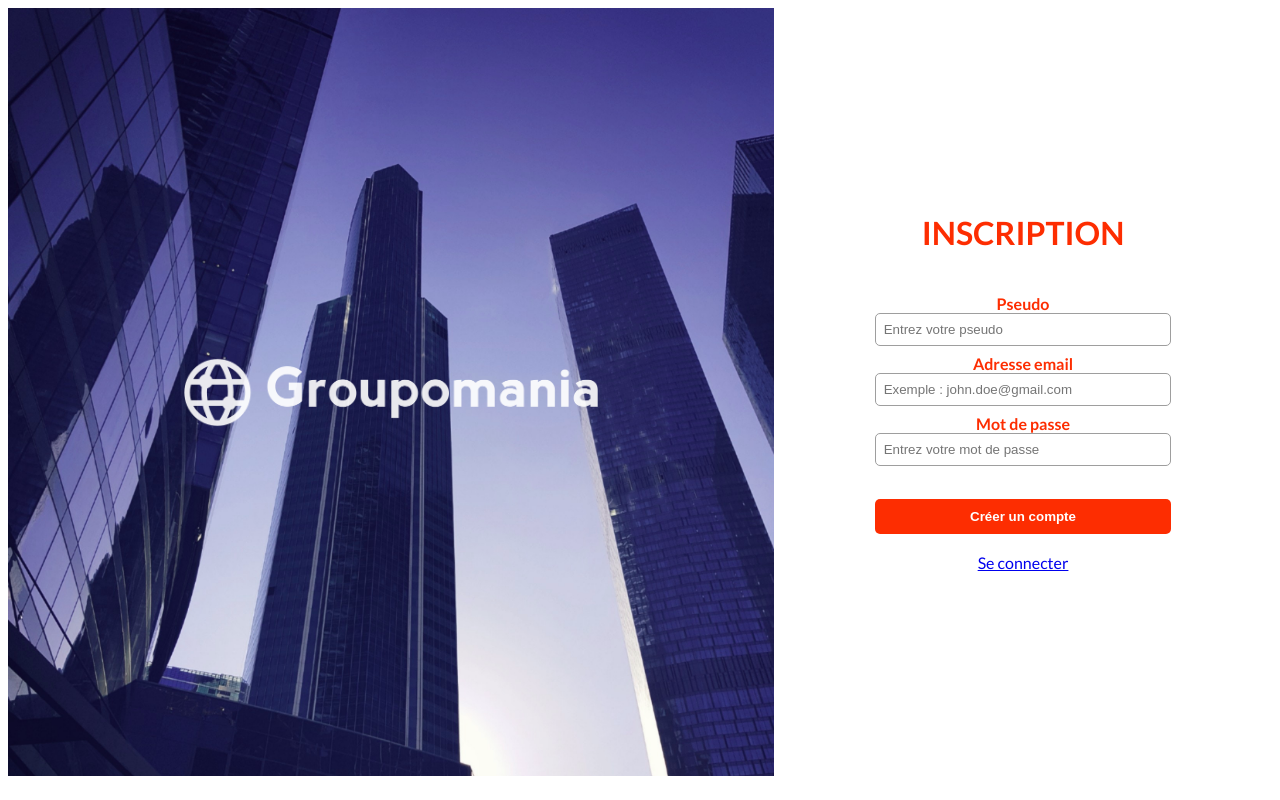
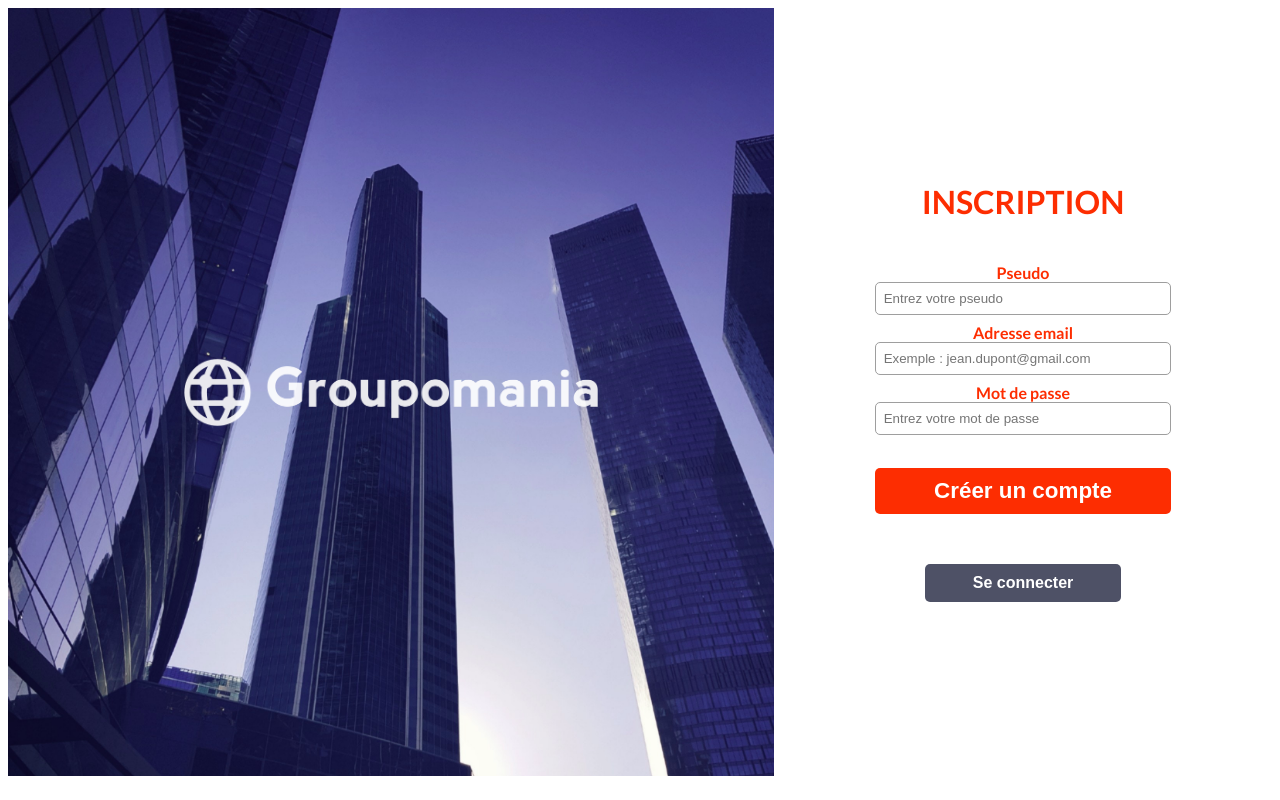
Before and after one commit to SylvainPeter/OpenClassrooms_Groupomania, a Vue app in the folder frontend/: page /#/signup in a window 1280 px wide. Built offline with nearby package versions, Linux system fonts and the light colour scheme; a web font is replaced by a local one.

Commit message:
Améliore aspect page de connexion

```diff
--- a/frontend/src/components/FormLogIn.vue
+++ b/frontend/src/components/FormLogIn.vue
@@ -2,31 +2,33 @@
   <div class="form-content">
     <form class="form" action="/ma-page-de-traitement" method="post">
       <div>
-          <label htmlFor="mail">Adresse email
-            <input type="email" id="email" name="user_mail"
-            placeholder="Entrez votre adresse email">
-          </label>
+        <label htmlFor="mail">Adresse email
+          <input type="email" id="email" name="user_mail" placeholder="Entrez votre adresse email">
+        </label>
       </div>
       <div>
-          <label htmlFor="password">Mot de passe
-            <input type="password" id="password" name="user_password"
-            placeholder="Entrez votre mot de passe">
-          </label>
+        <label htmlFor="password">Mot de passe
+          <input type="password" id="password" name="user_password" placeholder="Entrez votre mot de passe">
+        </label>
       </div>
-      <div class="error"></div>
+      <div class="error"></div> <!-- Message d'erreur -->
       <button type="submit" class="form__button">Se connecter</button>
+      <br>
       <p>Pas encore inscrit ?</p>
-      <router-link to="/signup">Créer un compte</router-link>
+      <button class="form__button--signup">
+        <router-link id="signup-link" to="/signup">Créer un compte</router-link>
+      </button>
     </form>
   </div>
 </template>
 
 
 <style lang='scss' scoped>
-
 $color-primary : #FD2D01;
 $color-secondary : #FFD7D7;
 $color-tertiary : #4E5166;
+$color-primary--darken : darken(#FD2D01, 4%);
+$color-tertiary--darken : darken(#4E5166, 4%);
 
 @import url('https://fonts.googleapis.com/css2?family=Lato:ital,wght@0,100;0,300;0,400;0,700;0,900;1,100;1,300;1,400;1,700;1,900&family=Roboto:wght@400;500&family=Shrikhand&display=swap');
 
@@ -35,10 +37,12 @@ $color-tertiary : #4E5166;
   border-radius: 5px;
   padding: 20px;
   margin: 0 30px;
-   @media screen and (min-width: 1025px) {
+
+  @media screen and (min-width: 1025px) {
     width: 60%;
   }
-  @media screen and (min-width: 768px) and (max-width: 1024px){
+
+  @media screen and (min-width: 768px) and (max-width: 1024px) {
     width: 60%;
   }
 }
@@ -50,33 +54,62 @@ $color-tertiary : #4E5166;
   background: #FFFFFF;
   border: 1px solid #FFFFFF;
   border-radius: 10px;
-  div{
+
+  div {
     display: flex;
     flex-direction: column;
-    label{
-      color: $color-primary;
-      font-weight: 700;
-      margin-bottom: 8px;
+
+    label {
       display: flex;
       flex-direction: column;
+      margin-bottom: 8px;
+      font-weight: 700;
+      color: $color-primary;
     }
-    input{
+
+    input {
       padding: 8px;
       border-radius: 5px;
       border: 1px solid #9E9E9E;
     }
   }
-  &__button{
+
+  &__button {
     background: $color-primary;
     border: $color-primary;
     border-radius: 5px;
     padding: 10px;
     margin-top: 25px;
-    display: flex;
-    justify-content: center;
     text-decoration: none;
+    font-size: 1.4em;
+    font-weight: 700;
     color: #FFFFFF;
+  }
+
+  &__button:hover {
+    cursor: pointer;
+    background: $color-primary--darken;
+  }
+
+  &__button--signup {
+    background: $color-tertiary;
+    border: $color-primary;
+    border-radius: 5px;
+    padding: 10px;
+    margin: 0 50px 0 50px;
+    text-decoration: none;
+    font-size: 1em;
     font-weight: 700;
+
+    &:hover {
+      cursor: pointer;
+      background: $color-tertiary--darken;
+    }
   }
 }
+
+#signup-link {
+  text-decoration: none;
+  color: #FFFFFF;
+}
 </style>
--- a/frontend/src/components/FormSignUp.vue
+++ b/frontend/src/components/FormSignUp.vue
@@ -3,50 +3,47 @@
     <form class="form" action="/ma-page-de-traitement" method="post">
       <div>
         <label htmlFor="pseudo">Pseudo
-              <input type="text" id="pseudo" name="user_pseudo"
-              placeholder="Entrez votre pseudo">
+          <input type="text" id="pseudo" name="user_pseudo" placeholder="Entrez votre pseudo">
         </label>
       </div>
       <div>
         <label htmlFor="mail">Adresse email
-              <input type="email" id="email" name="user_mail"
-              placeholder="Exemple : john.doe@gmail.com">
+          <input type="email" id="email" name="user_mail" placeholder="Exemple : jean.dupont@gmail.com">
         </label>
       </div>
       <div>
         <label htmlFor="password">Mot de passe
-              <input type="password" id="password" name="user_password"
-              placeholder="Entrez votre mot de passe">
+          <input type="password" id="password" name="user_password" placeholder="Entrez votre mot de passe">
         </label>
       </div>
-        <div class="error"></div>
-        <!-- En attendant de faire fonctionner le vrai bouton -->
-        <!-- <router-link to="/home" class="form__button">Créer un compte</router-link> -->
-        <button type="submit" class="form__button">
-          Créer un compte
+      <div class="error"></div> <!-- Message d'erreur -->
+      <button type="submit" class="form__button">Créer un compte</button>
+      <button class="form__button--login">
+        <router-link id="login-link" to="/">Se connecter</router-link>
       </button>
-        <br>
-        <router-link to="/">Se connecter</router-link>
     </form>
   </div>
 </template>
 
 
 <style lang='scss' scoped>
-
 $color-primary : #FD2D01;
 $color-secondary : #FFD7D7;
 $color-tertiary : #4E5166;
+$color-primary--darken : darken(#FD2D01, 4%);
+$color-tertiary--darken : darken(#4E5166, 4%);
 
 .form-content {
   background-color: white;
   border-radius: 5px;
   padding: 20px;
   margin: 0 30px;
+
   @media screen and (min-width: 1025px) {
     width: 60%;
   }
-    @media screen and (min-width: 768px) and (max-width: 1024px){
+
+  @media screen and (min-width: 768px) and (max-width: 1024px) {
     width: 60%;
   }
 }
@@ -58,33 +55,62 @@
   background: #FFFFFF;
   border: 1px solid #FFFFFF;
   border-radius: 10px;
-    div{
+
+  div {
     display: flex;
     flex-direction: column;
-      label{
+
+    label {
       color: $color-primary;
       font-weight: 700;
       margin-bottom: 8px;
       display: flex;
       flex-direction: column;
     }
-      input{
+
+    input {
       padding: 8px;
       border-radius: 5px;
       border: 1px solid #9E9E9E;
     }
   }
-    &__button{
+
+  &__button {
     background: $color-primary;
     border: $color-primary;
     border-radius: 5px;
     padding: 10px;
     margin-top: 25px;
-      display: flex;
-      justify-content: center;
+    text-decoration: none;
+    font-size: 1.4em;
+    font-weight: 700;
+    color: #FFFFFF;
+  }
+
+  &__button:hover {
+    cursor: pointer;
+    background: $color-primary--darken;
+  }
+
+  &__button--login {
+    background: $color-tertiary;
+    border: $color-primary;
+    border-radius: 5px;
+    padding: 10px;
+    margin: 50px 50px 0 50px;
+    text-decoration: none;
+    font-size: 1em;
+    font-weight: 700;
+
+    &:hover {
+      cursor: pointer;
+      background: $color-tertiary--darken;
+    }
+  }
+}
+
+#login-link {
   text-decoration: none;
   color: #FFFFFF;
-      font-weight: 700;
-    }
 }
 </style>
--- a/frontend/src/views/LogIn.vue
+++ b/frontend/src/views/LogIn.vue
@@ -1,9 +1,9 @@
 <template>
-  <div class="content">
-    <div class="jumbotron">
+  <div class="container">
+    <div class="groupomania-image">
       <img class="logo" src="../assets/icon-left-font-monochrome-white.png" alt="logo" />
     </div>
-    <div class="connexion">
+    <div class="login">
       <h1>CONNEXION</h1>
       <form-log-in></form-log-in>
     </div>
@@ -23,12 +23,13 @@ export default {
 <style lang="scss" scoped>
 $color-primary : #FD2D01;
 
-.content {
+.container {
   @media screen and (min-width: 768px) {
     display: flex;
     flex-direction: row;
     justify-content: space-around;
   }
+
   @media screen and (max-width: 768px) {
     display: flex;
     justify-content: center;
@@ -37,7 +38,7 @@ $color-primary : #FD2D01;
   }
 }
 
-.jumbotron {
+.groupomania-image {
   display: flex;
   align-items: center;
   justify-content: center;
@@ -53,7 +54,7 @@ $color-primary : #FD2D01;
   }
 }
 
-.connexion {
+.login {
   display: flex;
   flex-direction: column;
   align-items: center;
--- a/frontend/src/views/SignUp.vue
+++ b/frontend/src/views/SignUp.vue
@@ -1,9 +1,9 @@
 <template>
-  <div class="content">
-    <div class="jumbotron">
+  <div class="container">
+    <div class="groupomania-image">
       <img class="logo" src="../assets/icon-left-font-monochrome-white.png" alt="logo" />
     </div>
-    <div class="connexion">
+    <div class="signup">
       <h1>INSCRIPTION</h1>
       <form-sign-up></form-sign-up>
     </div>
@@ -24,12 +24,13 @@ export default {
 <style lang="scss" scoped>
 $color-primary : #FD2D01;
 
-.content {
+.container {
   @media screen and (min-width: 768px) {
     display: flex;
     flex-direction: row;
     justify-content: space-around;
   }
+
   @media screen and (max-width: 768px) {
     display: flex;
     justify-content: center;
@@ -38,7 +39,7 @@ $color-primary : #FD2D01;
   }
 }
 
-.jumbotron {
+.groupomania-image {
   display: flex;
   align-items: center;
   justify-content: center;
@@ -54,7 +55,7 @@ $color-primary : #FD2D01;
   }
 }
 
-.connexion {
+.signup {
   display: flex;
   flex-direction: column;
   align-items: center;
```
Lines whose indentation alone changed are shown as unchanged.
